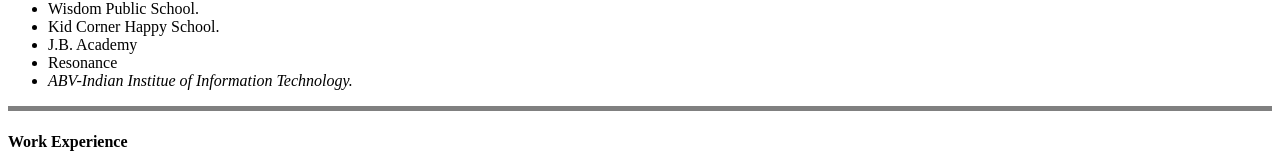
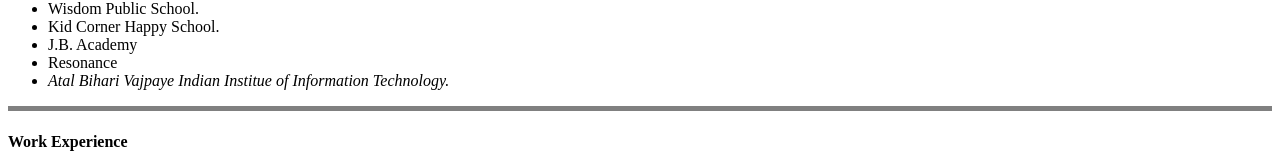
Before and after one commit to adijr9487/My-Page, a plain HTML site: page index.html in a window 1280 px wide. Shown: the part 239-401 px from the top of the page. Drawn offline with Linux system fonts and the light colour scheme.

Commit message:
Fourth Upload

```diff
--- a/index.html
+++ b/index.html
@@ -19,7 +19,7 @@
     <li>Kid Corner Happy School.</li>
     <li>J.B. Academy</li>
     <li>Resonance</li>
-    <li><em>ABV-Indian Institue of Information Technology.</em></li>
+    <li><em>Atal Bihari Vajpaye Indian Institue of Information Technology.</em></li>
   </ul>
   <hr size=5 color="grey">
   <h4>Work Experience</h4>
```
